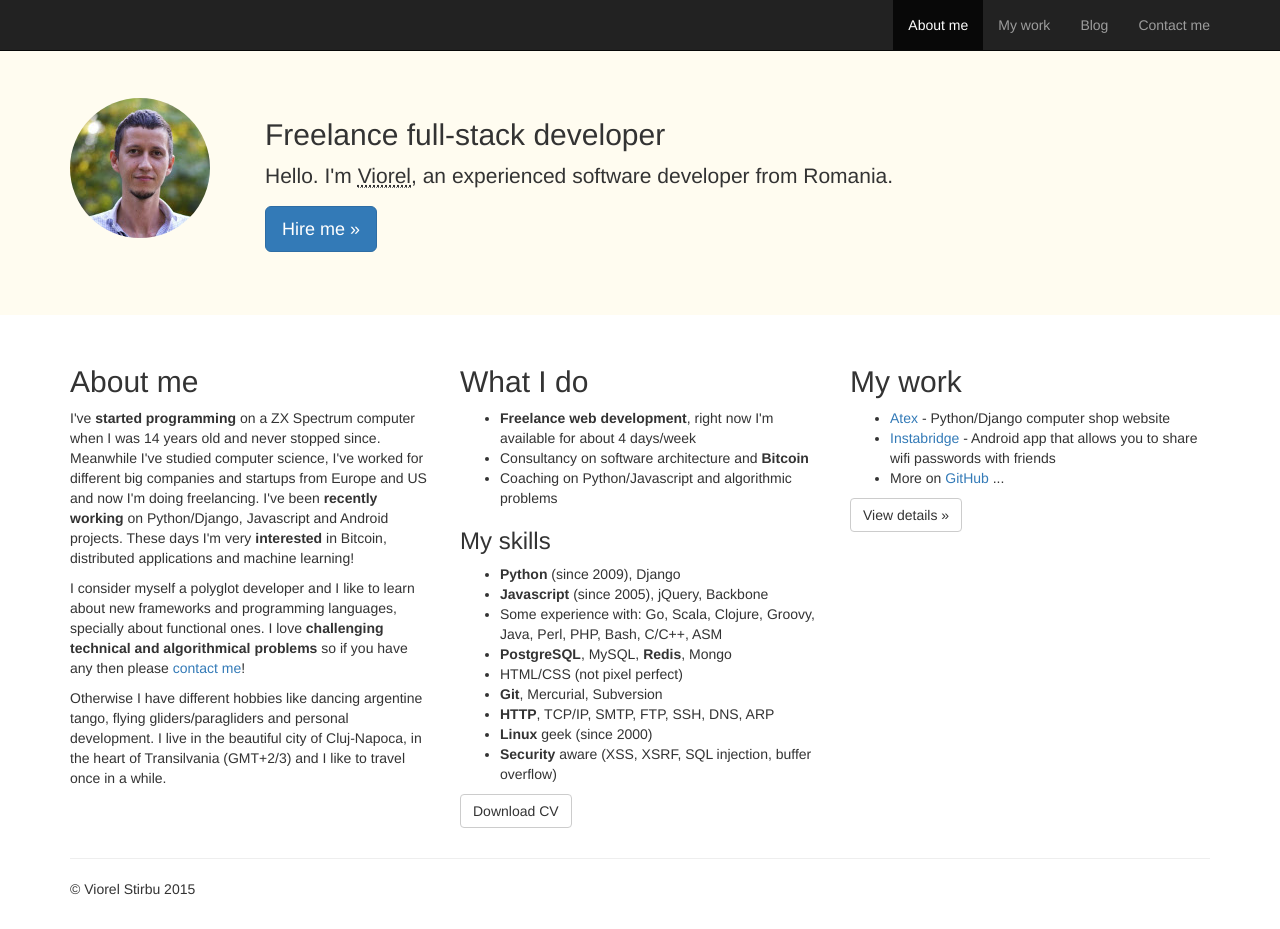
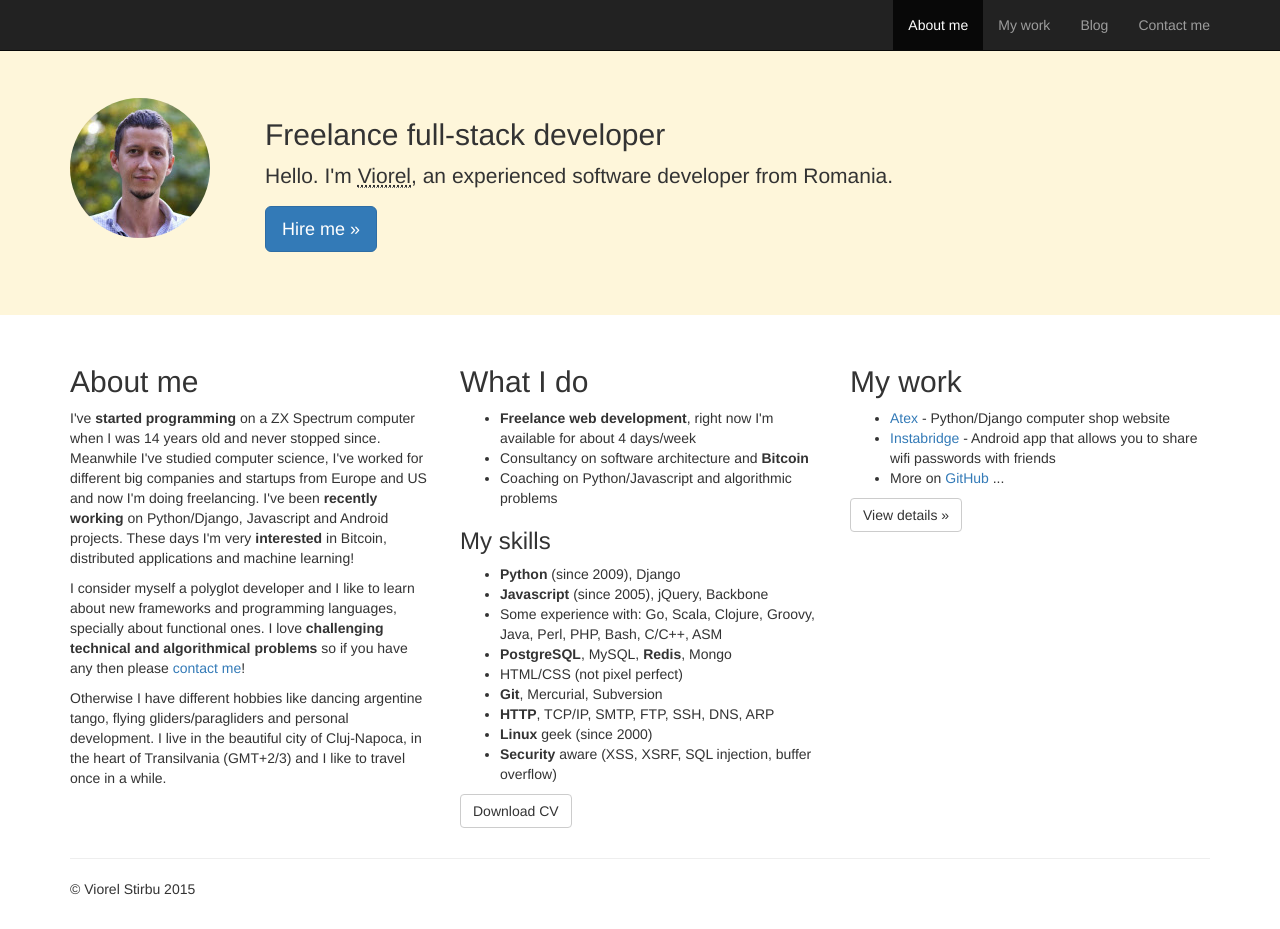
Before and after one commit to viorels/viorels.github.io, a Jekyll site: the page built from index.html, in a window 1280 px wide and 929 px high. Built offline with Jekyll 4.4.1, drawn with Linux system fonts in a browser that asks for light colours; nearby versions of some CDN libraries.

Commit message:
Update main.css

```diff
--- a/css/main.css
+++ b/css/main.css
@@ -10,5 +10,9 @@ body {
 }
 
 .jumbotron {
-	background-color: #FFFCF0;
+	background-color: #FEF6DA;
 }
+
+.navbar-inverse {
+
+}
```
